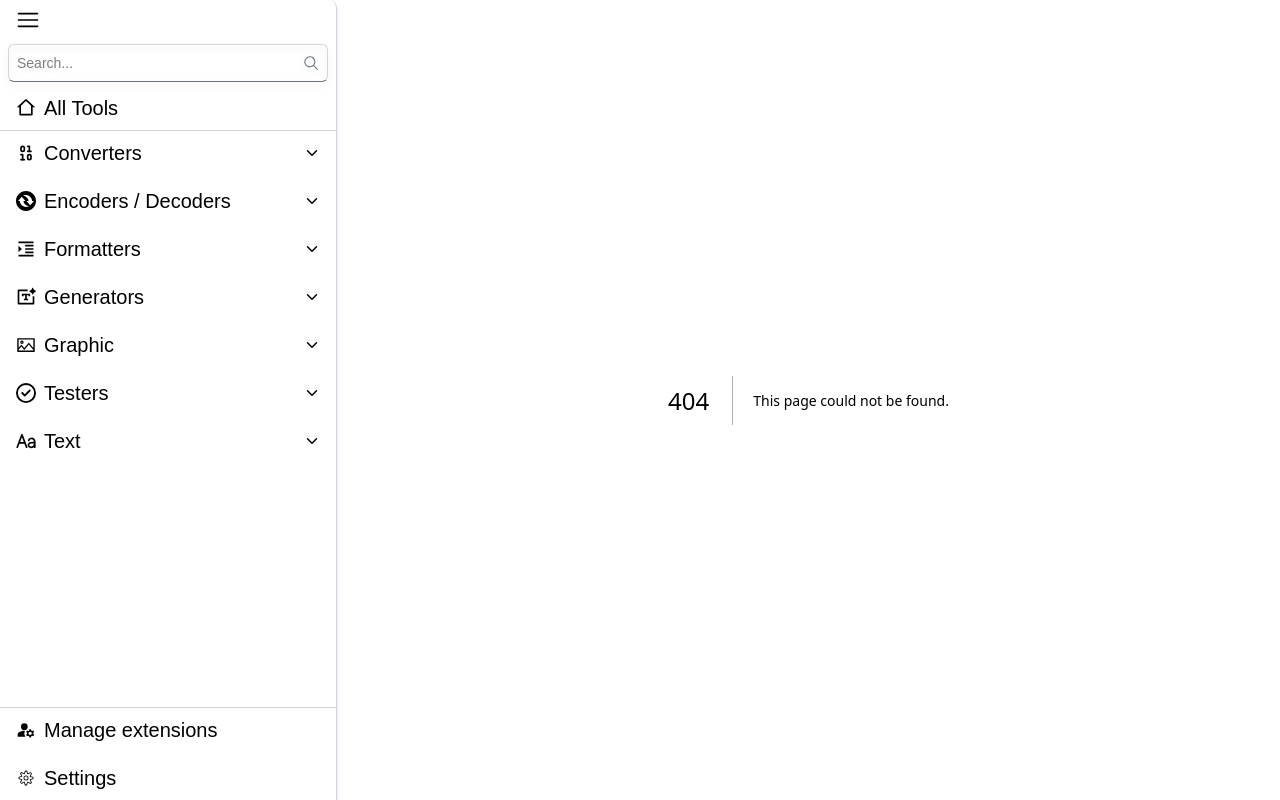
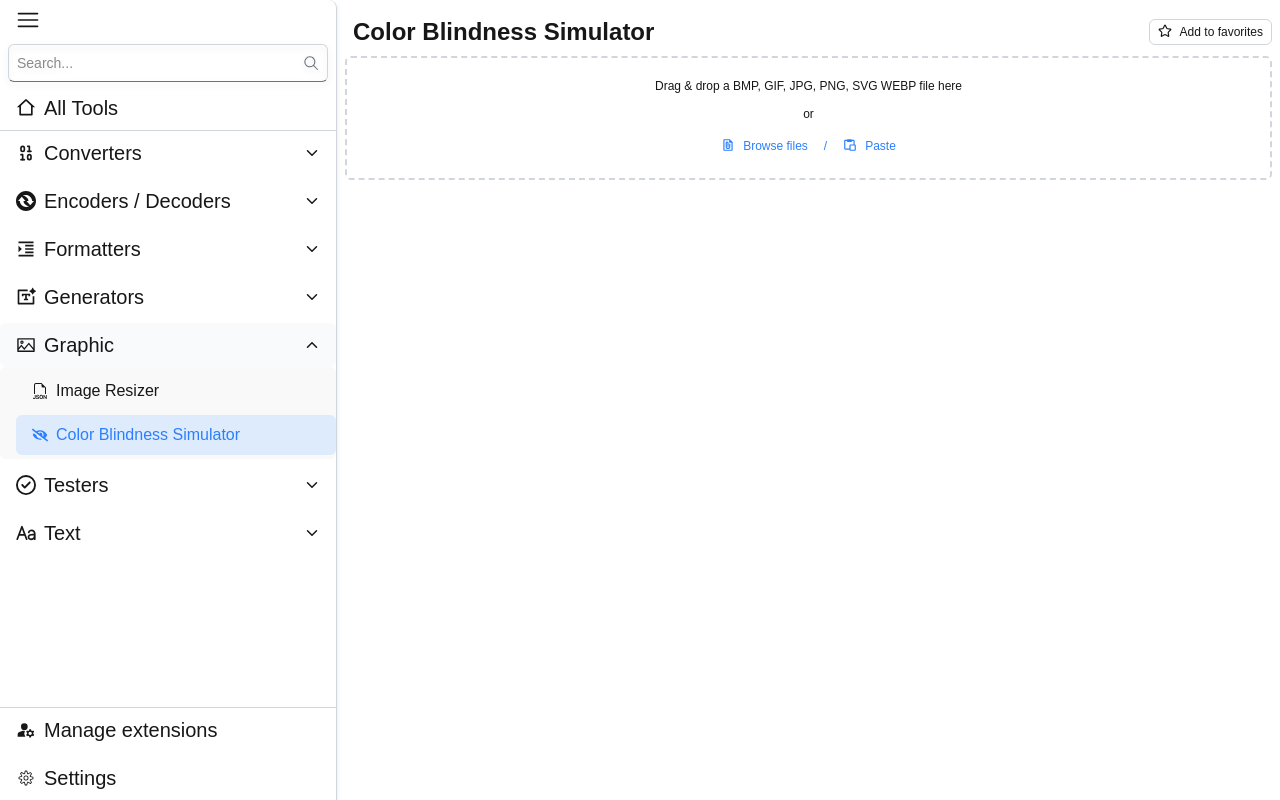
Before and after one commit to Kanghocit/Devtoys, a Next.js app: page /color-blindness in a window 1280 px wide. Before the commit this address had no page. Built offline with nearby package versions, Linux system fonts and the light colour scheme.

Commit message:
color-blindness

```diff
--- /dev/null
+++ b/src/app/color-blindness/page.tsx
@@ -0,0 +1,287 @@
+"use client";
+import Header from "@/common/Header";
+import Button from "@/components/button";
+import { DragEvent, useRef, useState } from "react";
+import { BiPaste } from "react-icons/bi";
+import { FaEye } from "react-icons/fa";
+import { MdClose, MdFilePresent } from "react-icons/md";
+
+type ColorBlindnessType =
+  | "protanopia" // Red-blind
+  | "deuteranopia" // Green-blind
+  | "tritanopia" // Blue-blind
+  | "original";
+
+const ColorBlindness = () => {
+  const [imageUrl, setImageUrl] = useState<string | null>(null);
+  const [isDragging, setIsDragging] = useState(false);
+  const [error, setError] = useState<string | null>(null);
+  const [loading, setLoading] = useState(false);
+  const [selectedType, setSelectedType] = useState<ColorBlindnessType | null>(
+    null
+  );
+  const [isModalOpen, setIsModalOpen] = useState(false);
+
+  const fileInputRef = useRef<HTMLInputElement>(null);
+  const dropZoneRef = useRef<HTMLDivElement>(null);
+
+  const handleFile = async (file: File) => {
+    try {
+      setLoading(true);
+      setError(null);
+
+      // Validate file type
+      if (!file.type.startsWith("image/")) {
+        throw new Error("Please upload an image file");
+      }
+
+      const url = URL.createObjectURL(file);
+      setImageUrl(url);
+    } catch {
+      setError("Failed to load image");
+    } finally {
+      setLoading(false);
+    }
+  };
+
+  const handleFileUpload = (event: React.ChangeEvent<HTMLInputElement>) => {
+    const file = event.target.files?.[0];
+    if (file) {
+      handleFile(file);
+    }
+  };
+
+  const handleDrop = (e: DragEvent) => {
+    e.preventDefault();
+    setIsDragging(false);
+
+    const file = e.dataTransfer.files[0];
+    if (file) {
+      handleFile(file);
+    }
+  };
+
+  const handleDragOver = (e: DragEvent) => {
+    e.preventDefault();
+    setIsDragging(true);
+  };
+
+  const handleDragLeave = (e: DragEvent) => {
+    e.preventDefault();
+    setIsDragging(false);
+  };
+
+  const handlePaste = async () => {
+    try {
+      const items = await navigator.clipboard.read();
+      for (const item of items) {
+        const imageType = item.types.find((type) => type.startsWith("image/"));
+        if (imageType) {
+          const blob = await item.getType(imageType);
+          const file = new File([blob], "pasted-image", { type: imageType });
+          handleFile(file);
+          return;
+        }
+      }
+      setError("No image found in clipboard");
+    } catch {
+      setError("Failed to paste image");
+    }
+  };
+
+  const getFilterStyle = (type: ColorBlindnessType): React.CSSProperties => {
+    switch (type) {
+      case "protanopia":
+        return {
+          filter: "url('#protanopia')",
+          WebkitFilter: "url('#protanopia')",
+        };
+      case "deuteranopia":
+        return {
+          filter: "url('#deuteranopia')",
+          WebkitFilter: "url('#deuteranopia')",
+        };
+      case "tritanopia":
+        return {
+          filter: "url('#tritanopia')",
+          WebkitFilter: "url('#tritanopia')",
+        };
+      default:
+        return {};
+    }
+  };
+
+  const handleViewImage = (type: ColorBlindnessType) => {
+    setSelectedType(type);
+    setIsModalOpen(true);
+  };
+
+  const closeModal = () => {
+    setIsModalOpen(false);
+    setSelectedType(null);
+  };
+
+  return (
+    <div className="flex flex-col rounded-2xl h-full p-2">
+      <Header title="Color Blindness Simulator" />
+
+      {/* SVG Filters */}
+      <svg className="hidden">
+        <defs>
+          {/* Mù đỏ  */}
+          <filter id="protanopia">
+            <feColorMatrix
+              type="matrix"
+              values="0.367, 0.861, -0.228, 0, 0
+                      0.280, 0.673, 0.047, 0, 0
+                      -0.011, 0.043, 0.968, 0, 0
+                      0, 0, 0, 1, 0"
+            />
+          </filter>
+          {/* Mù xanh lá cây */}
+          <filter id="deuteranopia">
+            <feColorMatrix
+              type="matrix"
+              values="0.625, 0.375, 0, 0, 0
+                      0.700, 0.300, 0, 0, 0
+                      0, 0.300, 0.700, 0, 0
+                      0, 0, 0, 1, 0"
+            />
+          </filter>
+          {/* Mù xanh dương */}
+          <filter id="tritanopia">
+            <feColorMatrix
+              type="matrix"
+              values="1.000, 0.152, -0.152, 0, 0
+                      0.000, 0.875, 0.125, 0, 0
+                      0.000, 0.820, 0.180, 0, 0
+                      0, 0, 0, 1, 0"
+            />
+          </filter>
+        </defs>
+      </svg>
+
+      <div
+        ref={dropZoneRef}
+        onDrop={handleDrop}
+        onDragOver={handleDragOver}
+        onDragLeave={handleDragLeave}
+        className={`text-xs px-3 py-5 flex flex-col gap-3 justify-between items-center
+          border-dashed border-2 rounded-md transition-colors duration-200
+          ${isDragging ? "border-blue-500 bg-blue-50" : "border-gray-300"}
+
+          `}
+      >
+        <p>Drag & drop a BMP, GIF, JPG, PNG, SVG WEBP file here</p>
+        <span>or</span>
+        <div className="flex gap-2 text-blue-500 items-center">
+          <input
+            type="file"
+            className="hidden"
+            ref={fileInputRef}
+            accept="image/*"
+            onChange={handleFileUpload}
+          />
+          <Button
+            variant="text"
+            onClick={() => fileInputRef.current?.click()}
+            className="hover:text-blue-800"
+            icon={<MdFilePresent />}
+          >
+            Browse files
+          </Button>
+          <p>/</p>
+          <Button
+            variant="text"
+            className="hover:text-blue-800"
+            onClick={handlePaste}
+            icon={<BiPaste />}
+          >
+            Paste
+          </Button>
+        </div>
+      </div>
+      {imageUrl && (
+        <>
+          <div className="grid grid-cols-2 gap-4 w-full">
+            {(
+              [
+                "original",
+                "protanopia",
+                "deuteranopia",
+                "tritanopia",
+              ] as ColorBlindnessType[]
+            ).map((type) => (
+              <div key={type} className="flex flex-col gap-2 mt-1">
+                <div className="flex justify-between items-center">
+                  <p className="capitalize">{type}</p>
+                  <Button
+                    variant="default"
+                    icon={<FaEye />}
+                    onClick={() => handleViewImage(type)}
+                  >
+                    View
+                  </Button>
+                </div>
+                <div
+                  className="relative aspect-video border border-gray-200 rounded-lg overflow-hidden cursor-pointer hover:border-blue-500 transition-colors duration-200"
+                  onClick={() => handleViewImage(type)}
+                >
+                  {imageUrl && (
+                    <img
+                      src={imageUrl}
+                      alt={`${type} view`}
+                      className="w-full h-full object-contain p-1"
+                      style={getFilterStyle(type)}
+                    />
+                  )}
+                </div>
+              </div>
+            ))}
+          </div>
+        </>
+      )}
+
+      {/* Modal */}
+      {isModalOpen && imageUrl && selectedType && (
+        <div className="fixed inset-0 bg-black bg-opacity-50 flex items-center justify-center z-50">
+          <div className="relative bg-white rounded-lg w-[90vw] h-[90vh] p-4">
+            <div className="absolute top-4 right-4 z-10">
+              <Button
+                variant="text"
+                onClick={closeModal}
+                icon={<MdClose />}
+                className="text-gray-500 hover:text-gray-700"
+              >
+                Close
+              </Button>
+            </div>
+            <div className="h-full flex flex-col">
+              <h3 className="text-lg font-medium mb-4 capitalize">
+                {selectedType} View
+              </h3>
+              <div className="flex-1 overflow-auto">
+                <img
+                  src={imageUrl}
+                  alt={`${selectedType} view large`}
+                  className="w-full h-full object-contain"
+                  style={getFilterStyle(selectedType)}
+                />
+              </div>
+            </div>
+          </div>
+        </div>
+      )}
+
+      {error && <p className="text-red-500 text-sm mt-2">{error}</p>}
+
+      {loading && (
+        <div className="flex justify-center mt-2">
+          <div className="animate-spin rounded-full h-6 w-6 border-b-2 border-blue-500"></div>
+        </div>
+      )}
+    </div>
+  );
+};
+
+export default ColorBlindness;
--- a/src/app/jsonpath-tester/page.tsx
+++ b/src/app/jsonpath-tester/page.tsx
@@ -25,13 +25,23 @@ const JsonPathTester = () => {
     setIsClient(true);
   }, []);
 
-  const handlePaste = async () => {
+  const handlePasteJson = async () => {
     if (!isClient) return;
     try {
       const text = await navigator.clipboard.readText();
       setInput(text);
     } catch (error) {
-      console.error("Error copying to clipboard:", error);
+      console.error("Error pasting JSON:", error);
+    }
+  };
+
+  const handlePasteJsonPath = async () => {
+    if (!isClient) return;
+    try {
+      const text = await navigator.clipboard.readText();
+      setJsonPath(text);
+    } catch (error) {
+      console.error("Error pasting JSONPath:", error);
     }
   };
 
@@ -110,7 +120,7 @@ const JsonPathTester = () => {
           <div className="flex m-2 justify-between">
             <p className="text-xs flex justify-center items-center">JSON</p>
             <div className="flex gap-2">
-              <Button icon={<BiPaste />} onClick={handlePaste}>
+              <Button icon={<BiPaste />} onClick={handlePasteJson}>
                 Paste
               </Button>
               <input
@@ -143,7 +153,7 @@ const JsonPathTester = () => {
           <div className="flex ms-2 justify-between ">
             <p className="text-xs flex justify-center items-center">JSONPath</p>
             <div className="flex gap-2">
-              <Button icon={<BiPaste />} onClick={handlePaste}>
+              <Button icon={<BiPaste />} onClick={handlePasteJsonPath}>
                 Paste
               </Button>
               <input
--- a/src/constants/menuData.tsx
+++ b/src/constants/menuData.tsx
@@ -20,6 +20,7 @@ import { RiLockPasswordFill } from "react-icons/ri";
 import { TbJson } from "react-icons/tb";
 import { TbFileTypeXml } from "react-icons/tb";
 import { LuCodeXml } from "react-icons/lu";
+import { FaEyeSlash } from "react-icons/fa";
 
 // Định nghĩa kiểu dữ liệu cho menu items
 export interface MenuItem {
@@ -102,13 +103,6 @@ export const subMenus: MenuItem[] = [
         detail: " Encode and decode Base64 text data",
         href: "base64-text",
         isDone: true,
-      },
-      {
-        name: "Certificate",
-        icon: <CiDatabase />,
-        detail: "Encode and decode Certificate data",
-        href: "certificate",
-        isDone: false,
       },
       {
         name: "Gzip",
@@ -220,11 +214,11 @@ export const subMenus: MenuItem[] = [
         isDone: false,
       },
       {
-        name: "Color Converter",
-        icon: <BsFiletypeJson />,
-        detail: "Convert color data",
-        href: "color-converter",
-        isDone: false,
+        name: "Color Blindness Simulator",
+        icon: <FaEyeSlash />,
+        detail: "Simulate color blindness",
+        href: "color-blindness",
+        isDone: true,
       },
     ],
   },
```
